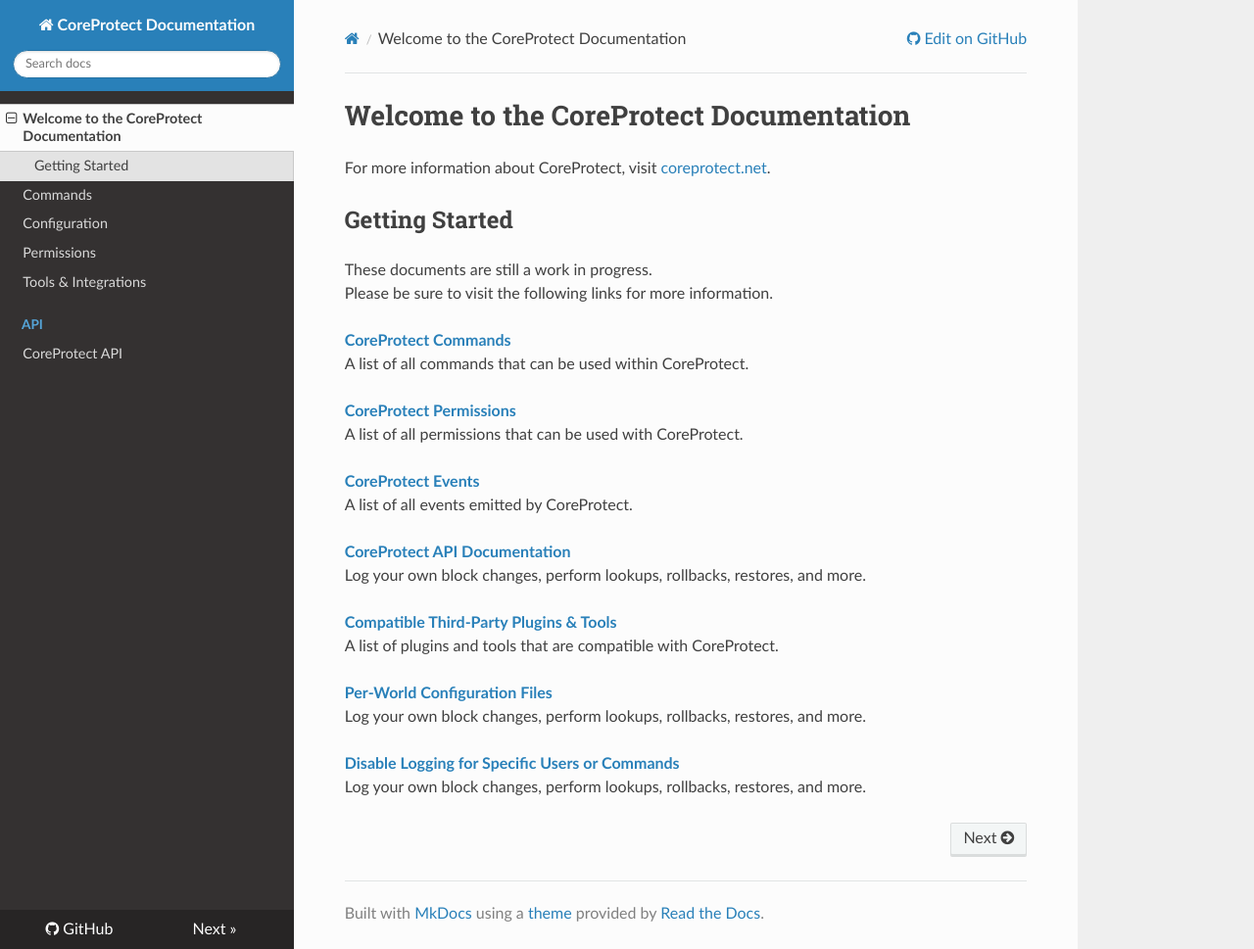
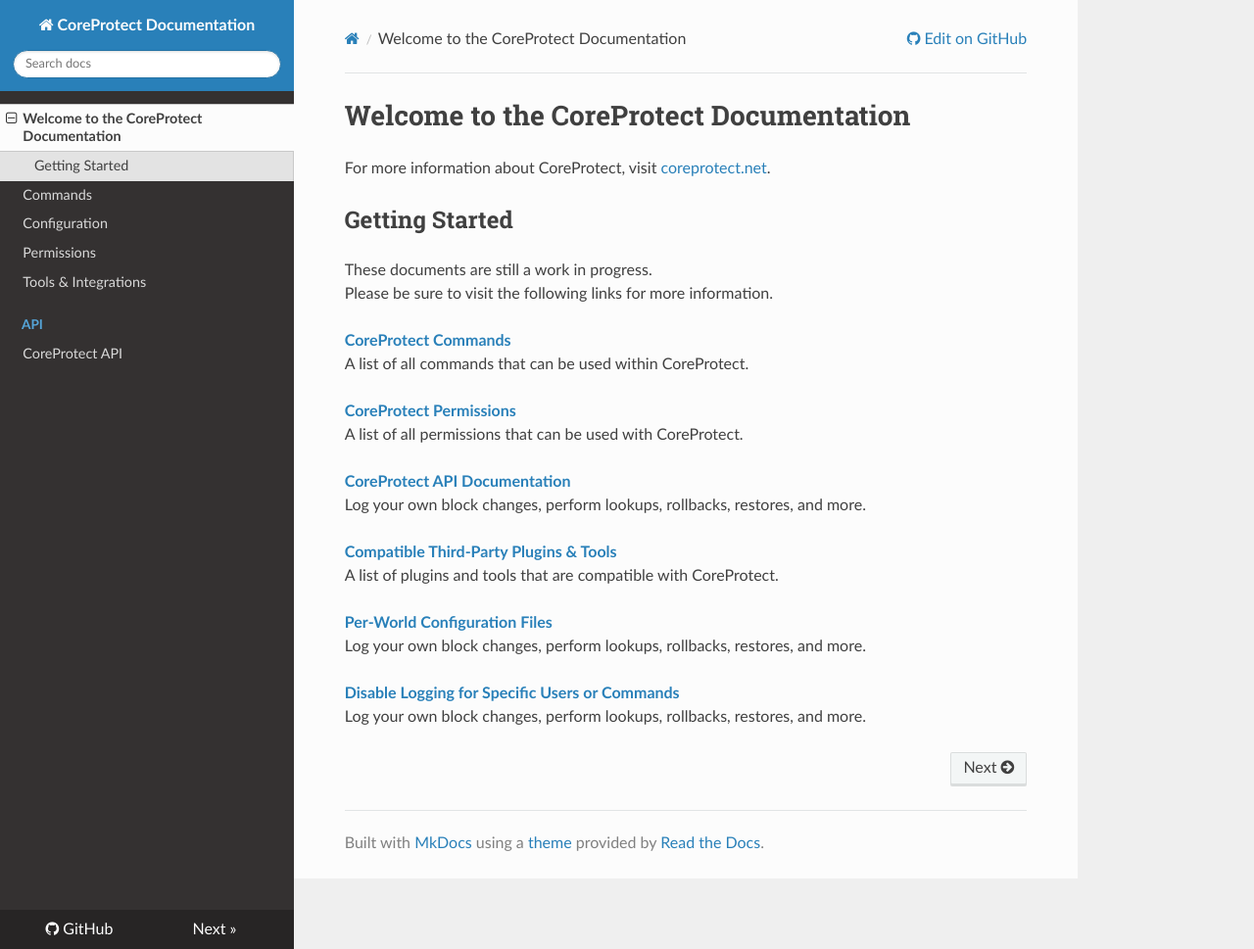
Before and after one commit to PlayPro/CoreProtect, an MkDocs documentation site: the page built from docs/index.md, in a window 1280 px wide and 969 px high. Shown: the whole window at 98% size. Built offline with MkDocs 1.6.1, drawn with Linux system fonts in a browser that asks for light colours; nearby versions of some CDN libraries.

Commit message:
Reverted docs/index.md

```diff
--- a/docs/index.md
+++ b/docs/index.md
@@ -13,9 +13,6 @@ A list of all commands that can be used within CoreProtect.
 [**CoreProtect Permissions**](/permissions/)
 A list of all permissions that can be used with CoreProtect.
 
-[**CoreProtect Events**](/events/)
-A list of all events emitted by CoreProtect.
-
 [**CoreProtect API Documentation**](/api/)
 Log your own block changes, perform lookups, rollbacks, restores, and more.
 
```
